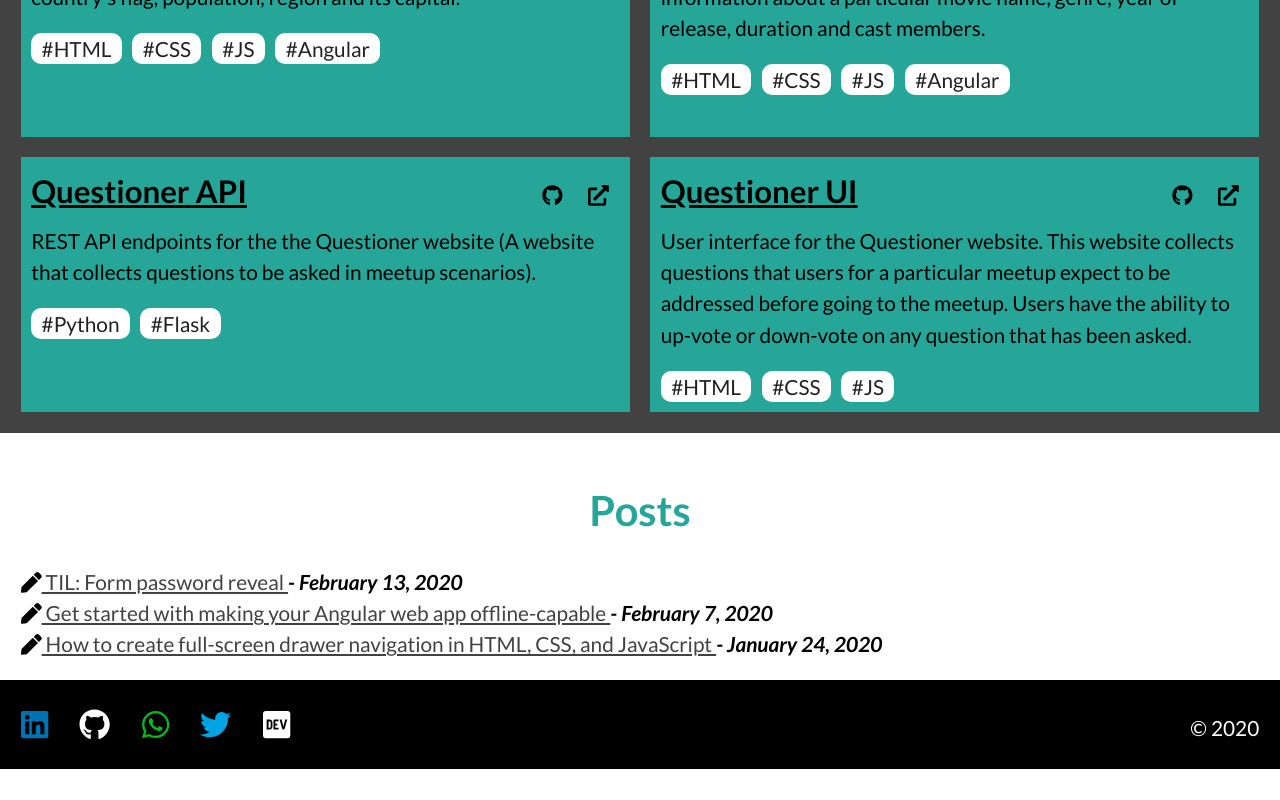
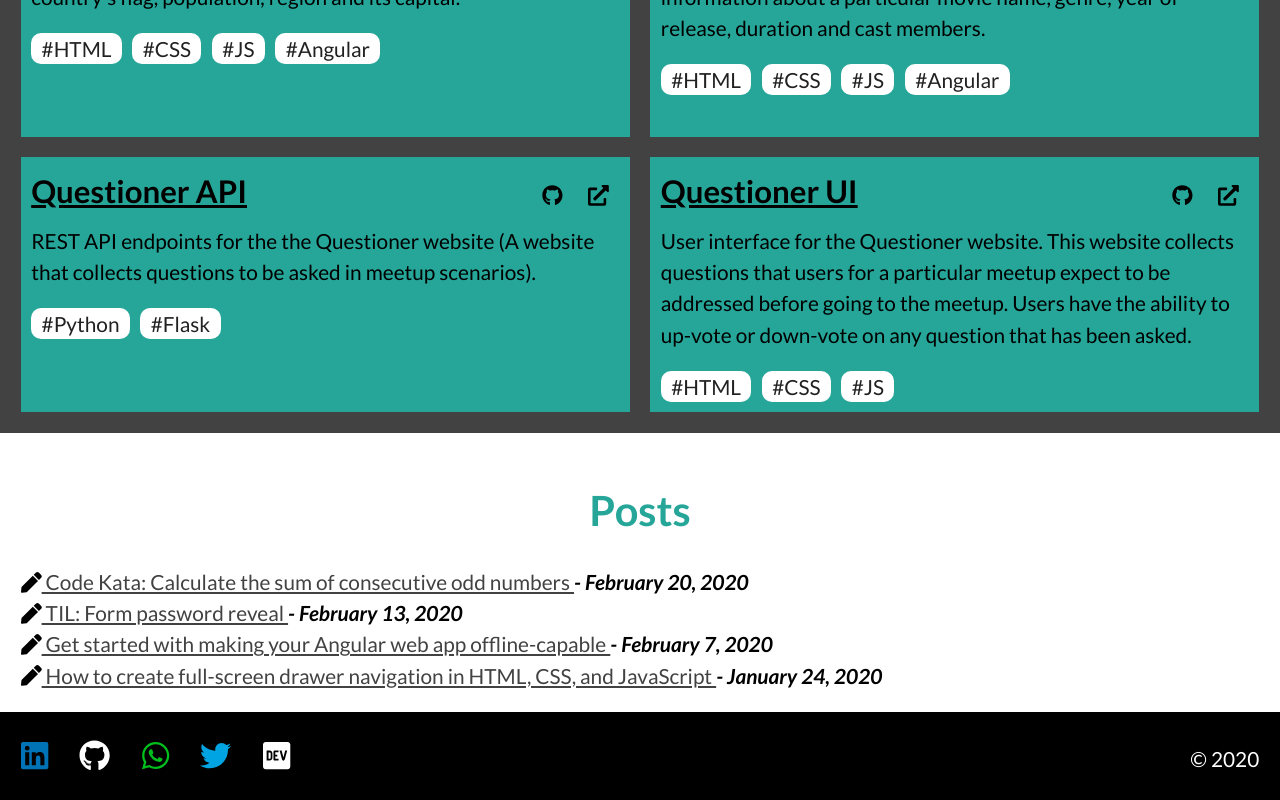
Before and after one commit to khwilo/khwilo, an Angular app: page / in a window 1280 px wide. Shown: the part 1426-2226 px from the top of the page. Before the commit the page ends 2195 px from the top, so only its background shows below. Built offline with nearby package versions, Linux system fonts and the light colour scheme.

Commit message:
Add Feb 20, 2020 post

```diff
--- a/src/app/my-posts/my-posts.component.html
+++ b/src/app/my-posts/my-posts.component.html
@@ -1,6 +1,21 @@
 <section class="main__posts section__wrapper" id="posts">
   <h2 class="section__title">Posts</h2>
   <ul class="post__list">
+    <li class="post__item">
+      <span class="pen-icon">
+        <fa-icon [icon]="penIcon"></fa-icon>
+      </span>
+      <a
+        class="post__link"
+        href="https://dev.to/khwilo/code-kata-calculate-the-sum-of-consecutive-odd-numbers-358o"
+        target="_blank"
+        rel="noreferrer noopener"
+      >
+        Code Kata: Calculate the sum of consecutive odd numbers
+      </a>
+      <span class="post__publish-date"> - February 20, 2020</span>
+    </li>
+
     <li class="post__item">
       <span class="pen-icon">
         <fa-icon [icon]="penIcon"></fa-icon>
```
